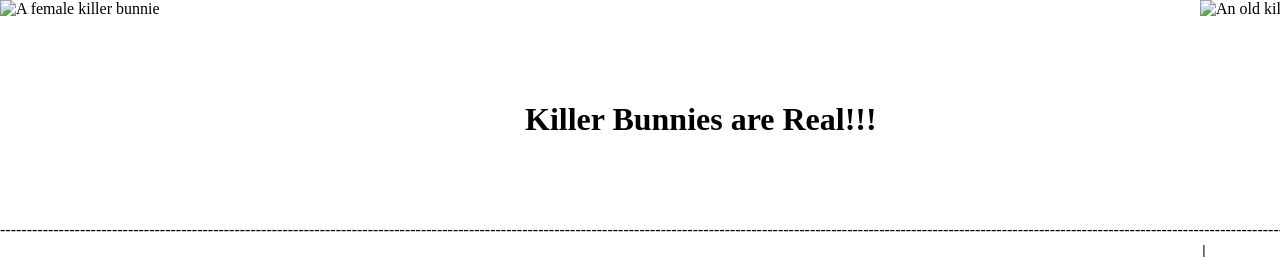
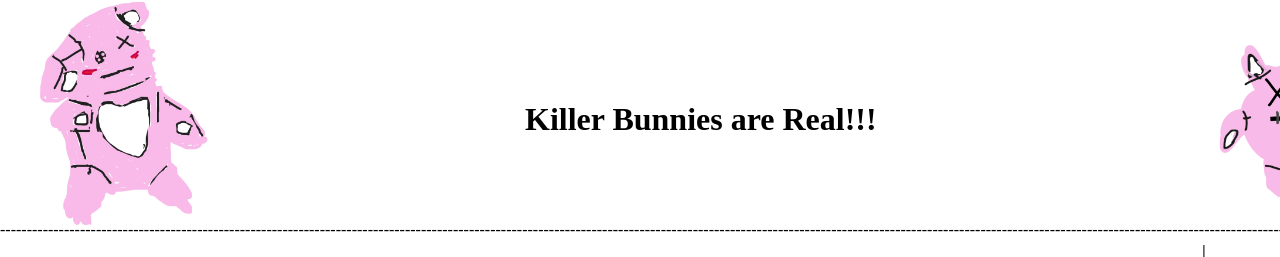
Before and after one commit to DrHammer11/Quacker, a plain HTML site: page Quackers.html in a window 1280 px wide. Shown: the top 257 px of the page. Drawn offline with Linux system fonts and the light colour scheme.

Commit message:
Update Quackers.html

```diff
--- a/Quackers.html
+++ b/Quackers.html
@@ -6,11 +6,10 @@
         <title>Quacker</title>
     </head>
     <body>
-        <DIV style="position: absolute; top:80px; left:525px"><h1>Killer Bunnies are Real!!!</h1></DIV><img src="_images/IMG_0022.jpeg" alt="A female killer bunnie" style="position:absolute; TOP:0px; LEFT:0px; WIDTH:225px; HEIGHT:225px"><img src="_images/IMG_0023.png" alt="An old killer bunnie" style="position:absolute; TOP:0px; LEFT:1200px; WIDTH:225px; HEIGHT:225px">
+        <DIV style="position: absolute; top:80px; left:525px"><h1>Killer Bunnies are Real!!!</h1></DIV><img src="images/IMG_0022.jpeg" alt="A female killer bunnie" style="position:absolute; TOP:0px; LEFT:0px; WIDTH:225px; HEIGHT:225px"><img src="images/IMG_0023.png" alt="An old killer bunnie" style="position:absolute; TOP:0px; LEFT:1200px; WIDTH:225px; HEIGHT:225px">
         <DIV style="position: absolute; top:221px; left:0px"><nobr>------------------------------------------------------------------------------------------------------------------------------------------------------------------------------------------------------------------------------------------------------------------------------</nobr></DIV><DIV style="position: absolute; top:230px; left:1200px"><pre>|          More reading<br>|<br>|<br>|       <a href="https://drhammer11.github.io/Species/" title="Different Species">Different Species</a><br>|<br>|<br>|       <a href="https://drhammer11.github.io/FunGuy/" title="Fun Guy">Fun Guy</a><br>|<br>|<br>|       <a href="https://drhammer11.github.io/Quacker/"title="Quacker">Quacker</a><br>|<br>|<br>|<br>|<br>|<br>|<br>|<br>|<br>|<br>|<br>|<br>|<br>|<br>|<br>|<br>|<br>|<br>|<br>|<br>|<br>|<br>|<br>|<br>|<br>|<br>|<br>|<br>|<br>|<br>|<br>|<br>|<br>|<br>|<br>|<br>|<br>|<br>|<br></pre></DIV>
         <DIV style="position: absolute; top:240px; left:600px"><h2>Quacker</h2></DIV>
         <DIV style="position: absolute; top:300px; left:350px"><p><nobr>Quacker is the name of an evil old guy who spreads chaos using his granola bar factory. Quacker</nobr><br><nobr>recently invented quacker jacks, playing cards that are possesed by quacker spirits. Quacker jacks</nobr><br><nobr>always manage to escape whenever someone trys to kill them. Grandpa keeps trying to shoot a nuke</nobr><br><nobr>at quacker but instead he ends up on the news as some crazy old guy who likes to blow stuff up.</nobr></p>
-        <a href="https://www.iogo.ca/en/nano/" title="Discover what’s new with nanö!"target="_blank"></a>
         </DIV>
         <img src="images/170px-Quaker_Oats_(3092914571).jpg" alt="Quacker" style="position:absolute; TOP:300px; WIDTH:170px; HEIGHT:279px">
     </body>
```
